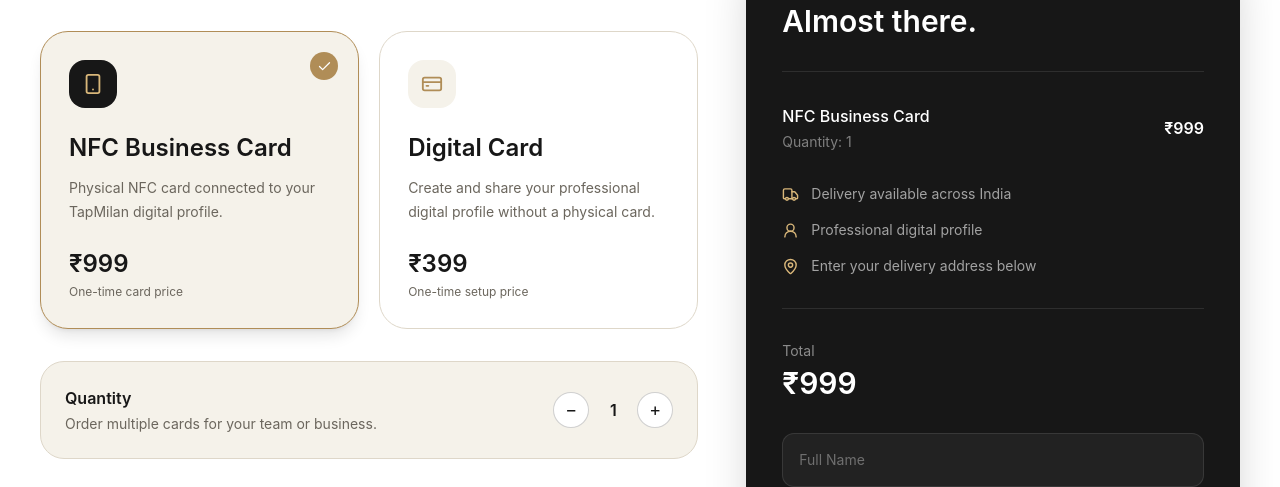
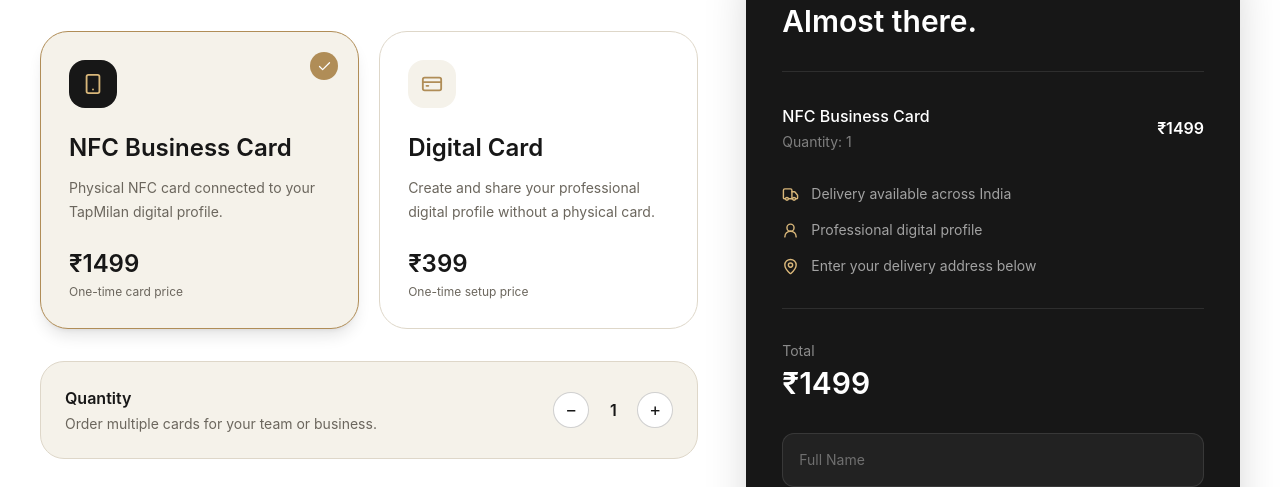
Before and after one commit to rohilasahil86-ai/TapMilan, a React (Vite) app: page /order in a window 1280 px wide. Shown: the part 845-1332 px from the top of the page. Built offline with nearby package versions, Linux system fonts and the light colour scheme; no server answers.

Commit message:
update pages

```diff
--- a/src/components/landing/Pricing.jsx
+++ b/src/components/landing/Pricing.jsx
@@ -56,11 +56,11 @@
             <div className="mt-7 flex items-end gap-2">
 
               <span className="text-6xl font-semibold tracking-[-0.06em] text-[#171717]">
-                ₹999
+                ₹1499
               </span>
 
               <span className="mb-2 text-sm text-[#6B665D]">
-                Per Year
+                1st Year
               </span>
 
             </div>
--- a/src/pages/OrderCard.jsx
+++ b/src/pages/OrderCard.jsx
@@ -18,7 +18,7 @@
   const [cardType, setCardType] = useState("nfc");
   const [quantity, setQuantity] = useState(1);
 
-  const prices = { nfc: 999, digital: 399 };
+  const prices = { nfc: 1499, digital: 699 };
   const price = prices[cardType] * quantity;
 
   return (
@@ -138,7 +138,7 @@
                 <div className="flex h-12 w-12 items-center justify-center rounded-2xl bg-[#171717] text-[#D9B77A]"><Smartphone size={22}/></div>
                 <h3 className="mt-6 text-2xl font-semibold">NFC Business Card</h3>
                 <p className="mt-3 text-sm leading-6 text-[#6B665D]">Physical NFC card connected to your TapMilan digital profile.</p>
-                <p className="mt-6 text-2xl font-semibold">₹999</p>
+                <p className="mt-6 text-2xl font-semibold">₹1499</p>
                 <p className="mt-1 text-xs text-[#6B665D]">One-time card price</p>
               </button>
 
```
